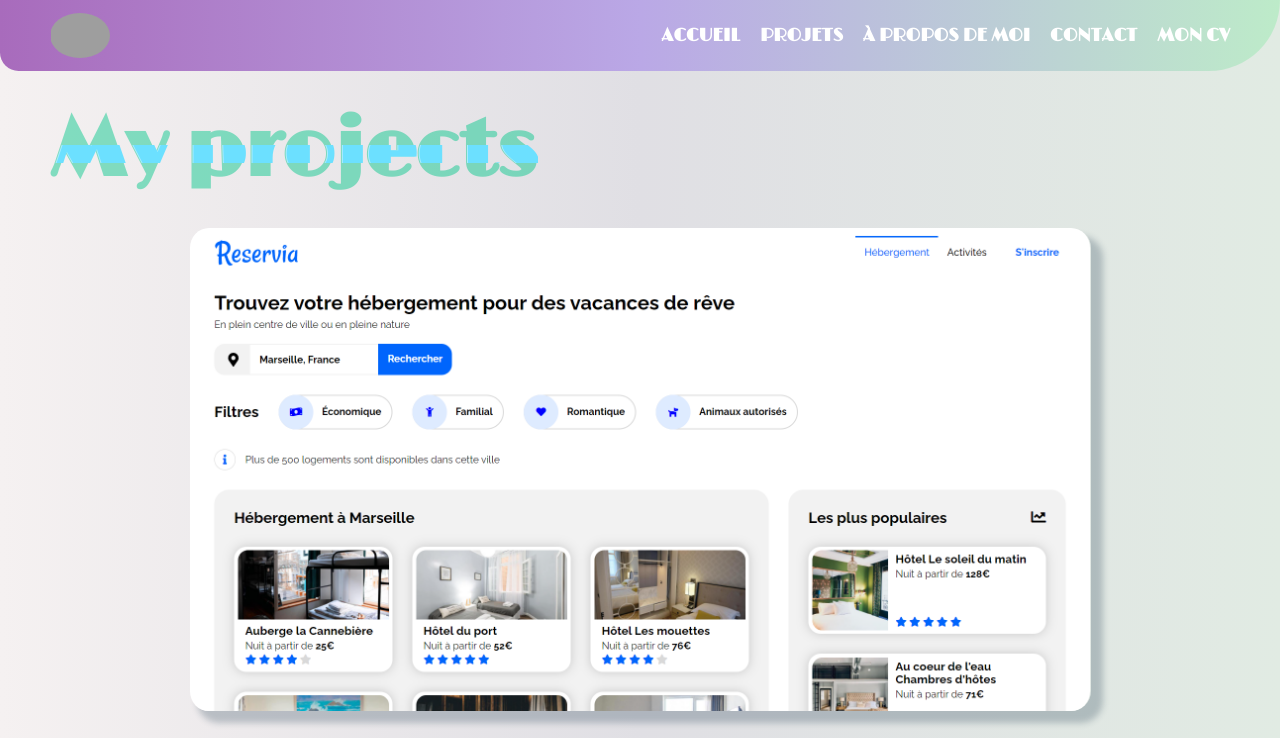
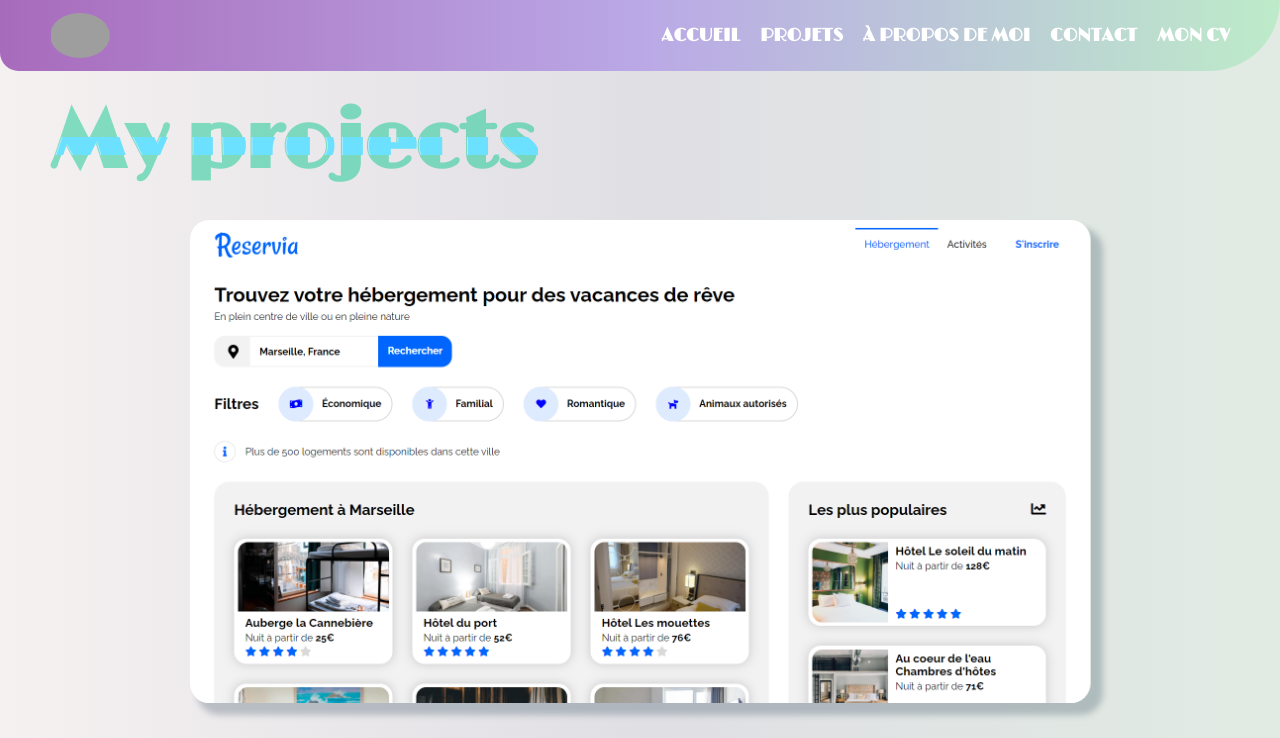
Before and after one commit to SergeMiro/sergemiro.site, a plain HTML site: page projects.html in a window 1280 px wide. Shown: the top 738 px of the page. Drawn offline with nearby package versions, Linux system fonts and the light colour scheme; grey boxes are pictures that could not be loaded.

Commit message:
correctinon Margin partout

```diff
--- a/css/style.css
+++ b/css/style.css
@@ -9,7 +9,7 @@ text-decoration: none;
 background: #d7f8df;  /* fallback for old browsers */
 background: -webkit-linear-gradient(to right, #f5f1f1, #e0dfe4, #e1ebe3);  /* Chrome 10-25, Safari 5.1-6 */
 background: linear-gradient(to right, #f5f1f1, #e0dfe4, #e1ebe3); /* W3C, IE 10+/ Edge, Firefox 16+, Chrome 26+, Opera 12+, Safari 7+ */
-
+margin: 0;
 font-size: 16px;
 color: rgb(40, 42, 45);
 font-weight: 600;
--- a/js/testScript.js
+++ b/js/testScript.js
@@ -95,7 +95,7 @@
 // }
 
 // const res = sumAll(1, 2, 3, 4)
-// console.log('res: ', res)
+// console.log(res)
 
 // //Замыкания
 // function createMember (name){
@@ -108,37 +108,76 @@
 // console.log(logWithLastName('Miro'))
 
 
-// //Массивы
-// const cars = ['Mazda', 'Ford', 'BMW', 'Mersedez']
-// const fib = [1, 1, 2, 3, 5, 8, 13]
+//Массивы
+const cars = ['Mazda', 'Ford', 'BMW', 'Mersedez']
+const fib = [1, 1, 2, 3, 5, 8, 13]
 
-// function addItemToEnd() {
-// }
-// //Метод для массива
-// cars.push('Renault')
-// cars.unshift('Volga')
-// const	firstItem = cars.shift()
-// console.log(firstItem);
-// console.log(cars)
+function addItemToEnd() {
+}
 
-// //Задача-1
-// const text = 'Hello, life is good'
-// const reverseText = text.split('').reverse().join('')
-// console.log('reverseText: ', reverseText);
+//Метод для массива
+cars.push('Renault')
+cars.unshift('Volga')
+const	firstItem = cars.shift()
+console.log(firstItem);
+console.log(cars)
 
-// //----------
-// const index = cars.indexOf('Ford')
-// console.log(cars[index])
+//Задача-1
+const text = 'Hello, life is good'
+const reverseText = text.split('').reverse().join('')
+console.log(reverseText);
 
-// //---------
-// const people = [
-// 	{name: 'Serge', budget: 1500},
-// 	{name: 'ALina', budget: 1000},
-// 	{name: 'Richi', budget: 2000}
-// ]
-// const person = people.find(function(person){
-// 	return person.budget === 1500
-// })
-// console.log(person)
+//----------
+const index = cars.indexOf('Ford')
+console.log(cars[index])
 
 //---------
+const people = [
+	{name: 'Serge', budget: 1500},
+	{name: 'ALina', budget: 1000},
+	{name: 'Richi', budget: 2000}
+]
+const person = people.find(function(person){
+	return person.budget === 1500
+})
+console.log(person)
+
+//---------
+let findedPerson
+for (const person of people) {
+	if (person.budget === 1000) {
+		findedPerson = person
+	}
+}
+console.log(findedPerson);
+
+//Методы высокого порядка:
+//--Метод MAP, возврат массива
+const upperCaseCars = cars.map (car => {
+	return car.toUpperCase()
+})
+console.log(upperCaseCars)
+
+const pow2Fib = fib.map (num => num **2 )
+console.log(pow2Fib);
+
+const pow3 = num =>num **2
+const pow3Fib = fib.map(pow3)
+console.log(pow3Fib);
+
+//--Метод Filter, фильтрация массива
+const filteredNumbers = pow3Fib.filter(num=> {
+	return num>20
+})
+console.log (filteredNumbers);
+
+//--Метод Reduce, соединение данных
+const allBudget = people
+	.filter (person => person.budget>1000)
+	.reduce((acc, person) => {
+		acc += person.budget
+		return acc
+	}, 0)
+console.log(allBudget)
+
+//
```
Also changed, not shown: img/logo2.svg (deleted), 1 other file.
